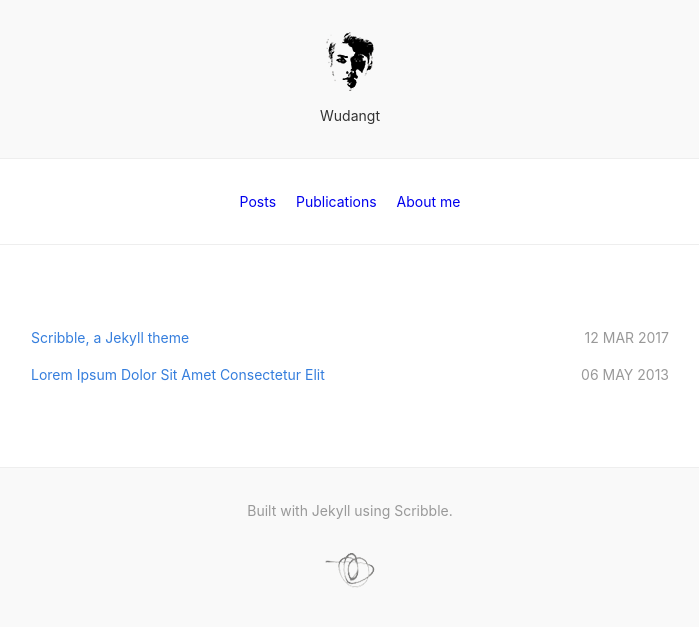
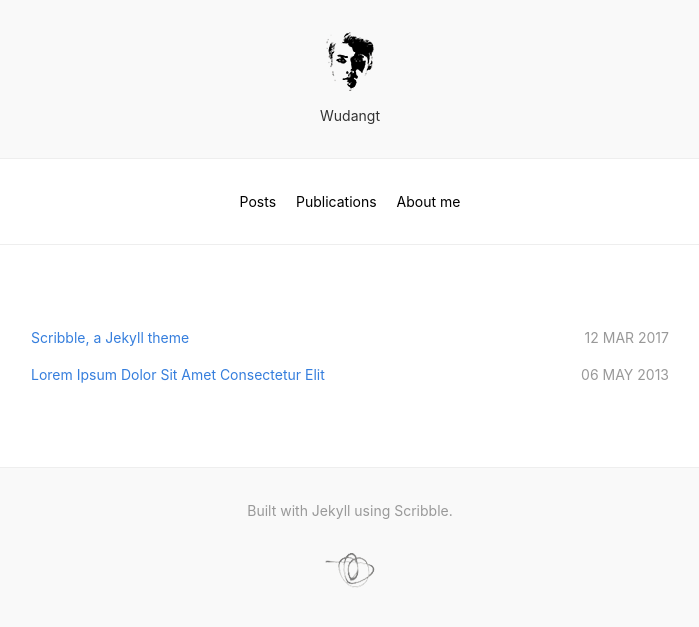
Before and after one commit to wudangt/wudangt.github.io, a Jekyll site: the page built from index.html, in a window 1280 px wide. Shown: the top 627 px of the page, without its empty margins (290-989 px from the left). Built offline with Jekyll 4.4.1, drawn with Linux system fonts in a browser that asks for light colours; nearby versions of some CDN libraries.

Commit message:
add blue class

```diff
--- a/_layouts/default.html
+++ b/_layouts/default.html
@@ -17,7 +17,7 @@
     <div class="mw7 bg-white mt4 mb3 center br2-ns bt bb ba-ns b--light-gray">
       <nav class="bb b--light-gray pv4 tc" aria-label="Main">
         {% for link in site.links %}
-          <a class="link hover-mid-gray mh2 pv1"
+          <a class="link blue hover-mid-gray mh2 pv1"
              href="{% unless link.external %}{{ site.url }}{% endunless %}{{ link.url }}">
              {{ link.name }}
            </a>
--- a/index.html
+++ b/index.html
@@ -4,7 +4,7 @@
 <ul class="list pa0">
   {% for post in site.posts %}
   <li class="mv2">
-    <a href="{{ site.url }}{{ post.url }}" class="db pv1 link hover-mid-gray">
+    <a href="{{ site.url }}{{ post.url }}" class="db pv1 link blue hover-mid-gray">
       <time class="fr silver ttu">{{ post.date | date_to_string }} </time>
       {{ post.title }}
     </a>
--- a/stylesheets/style.css
+++ b/stylesheets/style.css
@@ -8,6 +8,9 @@
 }
 .light-silver {
   text-align: center
+}
+.blue {
+  color: #000000;
 }
 /* Markdown styles */
 .markdown-body a {
```
